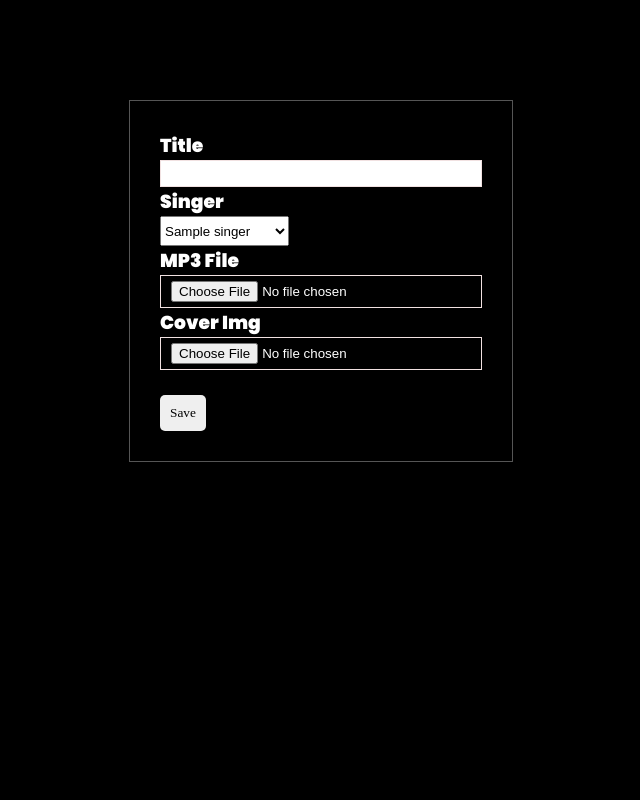
After one commit to NgoQuocBao1010/PHP-Spotify-Clone, a PHP site: page /uploadSongs.php in a window 1280 px wide. The commit adds this page. Shown: the whole page, without its empty margins (319-959 px from the left). Run offline with PHP 8.4, Linux system fonts and the light colour scheme; tables that the repository leaves empty or names only in its code hold one stand-in row (values such as "Sample post").

Commit message:
upload file

```diff
--- a/php/components/sidebar.php
+++ b/php/components/sidebar.php
@@ -20,7 +20,7 @@
             </button>
             <button class="buttonContainer" page-data="favourites">
                 <i class="fas fa-grin-hearts"></i>
-                <h3>Favourites</h3>
+                <h3><a href="uploadSongs.php">Uploads</a></h3>
             </button>
         </li>
     </ul>
--- /dev/null
+++ b/php/pages/dbConnection.php
@@ -0,0 +1,8 @@
+<?php
+    // Database connection
+    $conn = mysqli_connect('localhost', 'root', '', 'spotify');
+    mysqli_set_charset($conn, "utf8");
+    if (!$conn) {
+        echo mysqli_connect_error();
+    }
+?>
--- /dev/null
+++ b/php/uploadSongs.php
@@ -0,0 +1,148 @@
+<?php
+    include("./pages/dbConnection.php");
+
+    $getSingers = "SELECT * from Singers";
+    $result = mysqli_query($conn, $getSingers);
+    $singers = mysqli_fetch_all($result, MYSQLI_ASSOC);
+
+    $errors = array('title' => '', 'mp3' => '', 'img' => '');
+    $title = $mp3 = $img = $singerID = '';
+
+    function saveFile($fileInfo) {
+      print_r($fileInfo);
+    }
+
+
+    if (isset($_POST['save'])) {
+        if (empty($_POST['title'])) {
+          $errors['title'] = "This field cannot be empty";
+        }
+        else {
+          $title = $_POST['title'];
+        }
+
+        if (empty($_FILES["mp3"]["name"])) {
+          $errors['mp3'] = "This field cannot be empty";
+        }
+        else {
+          if ($_FILES["mp3"]["type"] === "audio/mpeg") {
+            $mp3 = $_FILES['mp3'];
+          }
+          else {
+            $errors['mp3'] = "Wrong file format. Expect an .mp3 file. Please check your file again.";
+          }
+        }
+
+        if (empty($_FILES["img"]["name"])) {
+          $errors['img'] = "This field cannot be empty";
+        }
+        else {
+          if (strpos($_FILES["img"]["type"], "image") !== false ) {
+            $img = $_FILES['img'];
+          }
+          else {
+            $errors['img'] = "Wrong file format. Expect an image file. Please check your file again.";
+          }
+        }
+        // $filename = $_FILES['myfile']['name'];
+
+        // // save location
+        // $destination = "images/" . $filename;
+
+        // // file extension
+        // $extension = pathinfo($filename, PATHINFO_EXTENSION);
+
+        // // tmp location that file is temporaly saved
+        // $file = $_FILES['myfile']['tmp_name'];
+
+        // // file size
+        // $size = $_FILES['myfile']['size'];
+
+        // if (!in_array($extension, ['png', 'mp3'])) {
+        //     echo "You file extension must be .png or .mp3";
+        // } elseif ($_FILES['myfile']['size'] > 10000000) { // file shouldn't be larger than 1Megabyte
+        //     echo "File too large!";
+        // } else {
+        //     if (move_uploaded_file($file, $destination)) {
+        //         echo "Successfully uploaded";
+        //     }
+        //     else {
+        //         echo "Upload fail";
+        //     }
+        // }
+    }
+
+    if (array_filter($errors)) {
+      echo "Form not valid";
+    }
+    else {
+      saveFile($mp3);
+      saveFile($img);
+    }
+?>
+
+<html lang="en">
+  <head>
+    <link rel="stylesheet" href="style.css">
+    <title>Files Upload and Download</title>
+  </head>
+  <style>
+        form {
+            width: 30%;
+            margin: 100px auto;
+            padding: 30px;
+            border: 1px solid #555;
+            }
+        input {
+            width: 100%;
+            border: 1px solid #f1e1e1;
+            display: block;
+            padding: 5px 10px;
+        }
+        button {
+            border: none;
+            padding: 10px;
+            border-radius: 5px;
+            font-family: san-serif;
+        }
+        table {
+            width: 60%;
+            border-collapse: collapse;
+            margin: 100px auto;
+        }
+        th,
+        td {
+            height: 50px;
+            vertical-align: center;
+            border: 1px solid black;
+        }
+        .error {
+          color: red;
+          font-size: 10px;
+        }
+  </style>
+  <body>
+    <div class="container">
+      <div class="row">
+        <form action="uploadSongs.php" method="post" enctype="multipart/form-data" >
+          <h3>Title</h3>
+          <input type="text" name="title" value="<?php echo $title; ?>">
+          <p class="error"><?php echo $errors['title']; ?></p>
+          <h3>Singer</h3>
+          <select style="width: 40%; height: 30px;" name="singer" value="<?php echo $singerID; ?>">
+              <?php foreach ($singers as $singer): ?>
+                  <option value='<?php echo $singer['id'] ?>'><?php echo $singer['name']; ?></option>
+              <?php endforeach; ?>
+          </select>
+          <h3>MP3 File</h3>
+          <input type="file" name="mp3">
+          <p class="error"><?php echo $errors['mp3']; ?></p>
+          <h3>Cover Img</h3>
+          <input type="file" name="img">
+          <p class="error"><?php echo $errors['img']; ?></p> <br>
+          <button type="submit" name="save" >Save</button>
+        </form>
+      </div>
+    </div>
+  </body>
+</html>
```
Also changed, not shown: php/components/changePageJs.php (+16 -1 lines), php/index.php (+22 -2 lines), php/main.js (+21 -20 lines), php/pages/homeContent.php (+12 -1 lines), php/images/anca.png (added), php/images/naxd.png (added), 2 other files.
